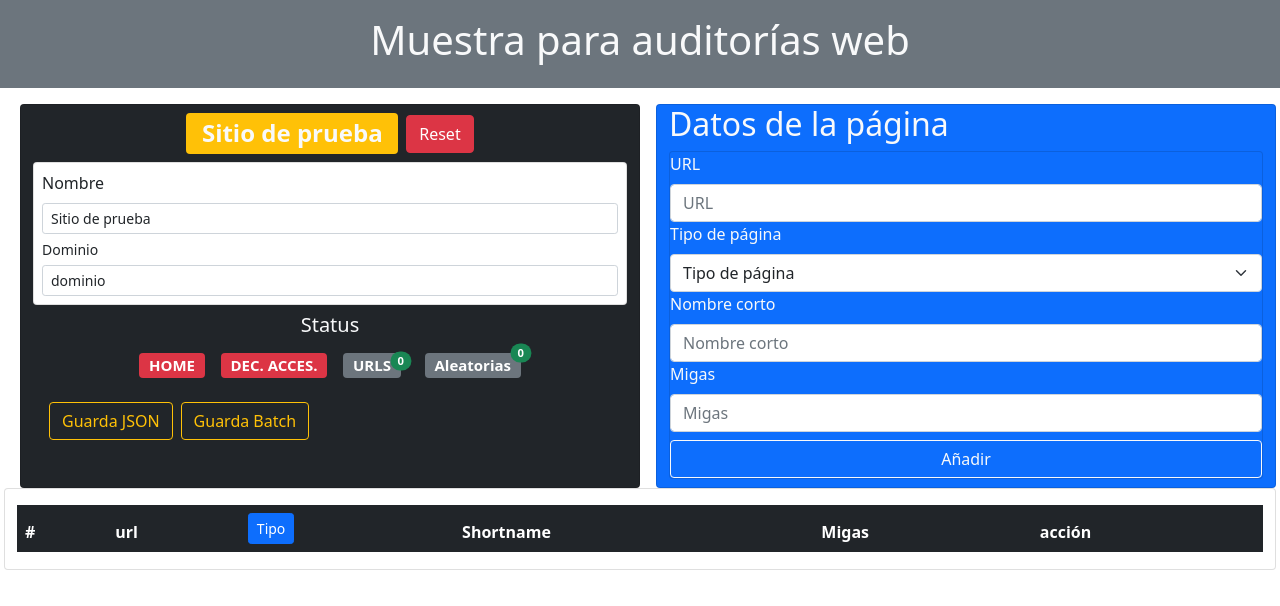
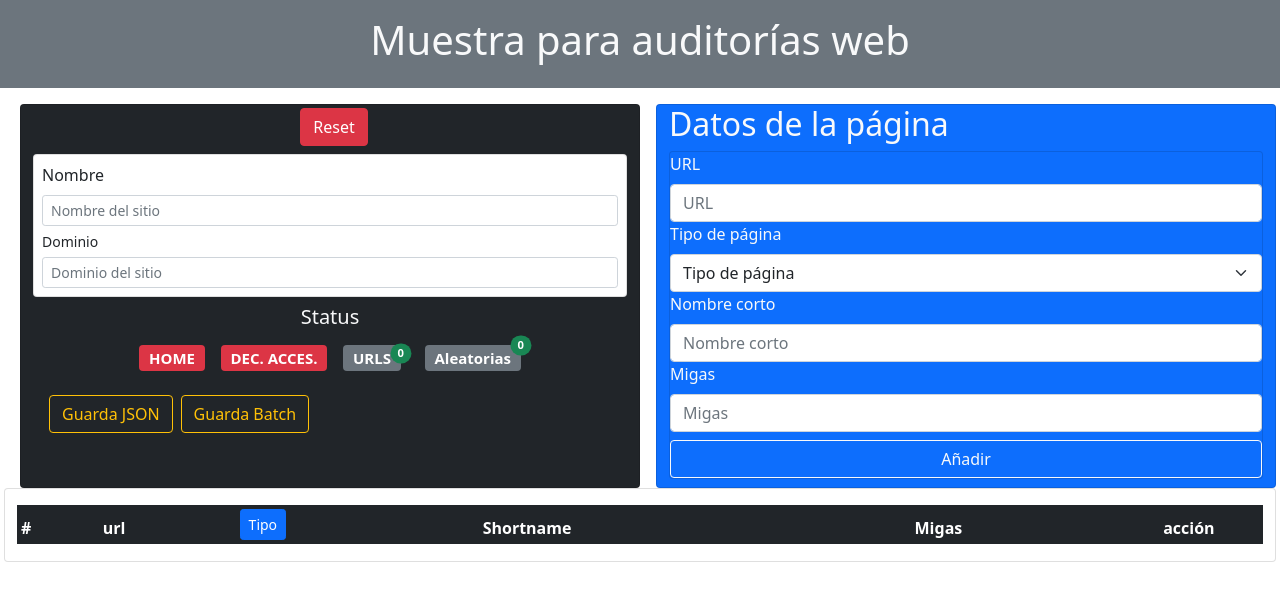
Before and after one commit to cizquierdof/muestras-vue3-app, a Vue app: page / in a window 1280 px wide. Shown: the top 606 px of the page. Built offline with nearby package versions, Linux system fonts and the light colour scheme.

Commit message:
saveJson() Fixed

```diff
--- a/src/components/TableView.vue
+++ b/src/components/TableView.vue
@@ -1,30 +1,30 @@
 <template>
   <div class="card pt-3">
 
-    <table class="table table-dark table-striped">
+    <table class="table table-dark table-sm table-striped">
       <thead>
-        <tr>
-          <th>#</th>
-          <th>url</th>
-          <th><button class="btn btn-primary btn-sm" @click="store.orden()" title="Ordena la muestra por tipo de página">Tipo</button> </th>
-          <th>Shortname</th>
-          <th>Migas</th>
-          <th>acción</th>
+        <tr class="">
+          <th class="col">#</th>
+          <th class="col">url</th>
+          <th class="col"><button class="btn btn-primary btn-sm" @click="store.orden()" title="Ordena la muestra por tipo de página">Tipo</button> </th>
+          <th class="col">Shortname</th>
+          <th class="col">Migas</th>
+          <th class="col-1">acción</th>
         </tr>
       </thead>
       <tbody>
-        <tr v-for="(page,index) in store.siteWebPages">
-          <td>{{index}}</td>
-          <td>{{page.webPageUrl}}</td>
-          <td>{{page.webPageType}}</td>
-          <td>{{page.shortName}}</td>
-          <td>{{page.breadcrumb}}</td>
-          <td>
+        <tr class="" v-for="(page,index) in store.siteWebPages">
+          <td class="col">{{index}}</td>
+          <td class="col">{{page.webPageUrl}}</td>
+          <td class="col">{{page.webPageType}}</td>
+          <td class="col">{{page.shortName}}</td>
+          <td class="col">{{page.breadcrumb}}</td>
+          <td class="col-1">
             <button class="btn btn-danger" @click="store.deleteItem(index)">
-              <span class="fa fa-trash" aria-label="Borra línea"></span>
+              <span class="fa fa-trash fa-xs" aria-label="Borra línea"></span>
             </button>
-            <button class="btn btn-warning ms-1" @click="store.editItem(index)">
-              <span class="fa fa-edit" aria-label="Edita línea"></span>
+            <button class="btn btn-warning" @click="store.editItem(index)">
+              <span class="fa fa-edit fa-xs" aria-label="Edita línea"></span>
             </button>
           </td>
         </tr>
--- a/src/stores/site.js
+++ b/src/stores/site.js
@@ -23,8 +23,8 @@ export const useSiteStore = defineStore({
       { text: "Documento descargable", value: "DOWNLOADABLE_DOC" },
     ],
     //Parámetros del sitio
-    siteName: "Sitio de prueba",
-    siteDomain: "dominio",
+    siteName: "",
+    siteDomain: "",
     //Inputs de las páginas
     inUrl: "",
     inType: "",
@@ -234,7 +234,8 @@ export const useSiteStore = defineStore({
      * SALVA EL JSON
      */
     saveJson() {
-      const parsed = JSON.stringify(this.urlList);
+      //console.log(this.urlList());
+      const parsed = JSON.stringify(this.urlList());
       const jsonBlob = new Blob([parsed]);
       const blobUrl = URL.createObjectURL(jsonBlob);
       const link = document.createElement("a");
```
